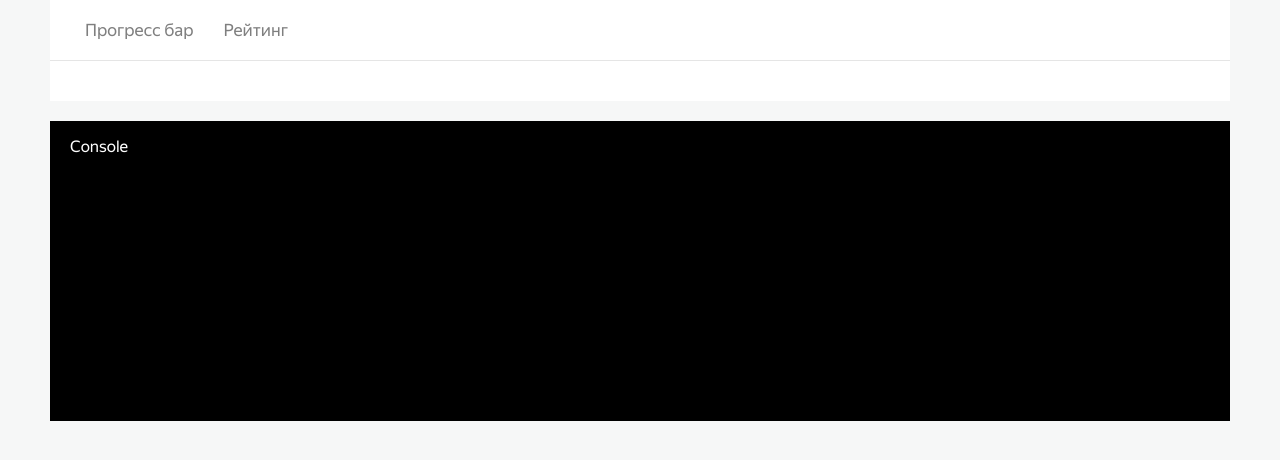
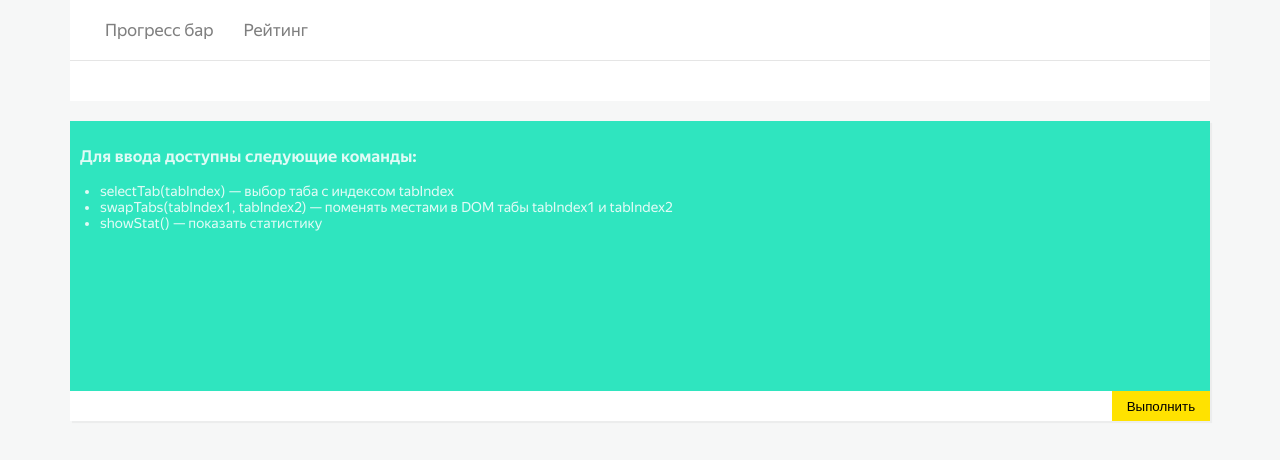
Before and after one commit to redveronika/ya-mm-task, a React app: page /main in a window 1280 px wide. Built offline with nearby package versions, Linux system fonts and the light colour scheme.

Commit message:
Внешний вид консоли

```diff
--- a/app/blocks/console/console.css
+++ b/app/blocks/console/console.css
@@ -0,0 +1,51 @@
+.console {
+    display: flex;
+    height: 100%;
+    flex-direction: column;
+    justify-content: space-between;
+}
+
+.console-window {
+    padding: 10px;
+    font-size: 14px;
+}
+
+.console-window__placeholder {
+    color: rgba(255, 255, 255, 0.85);
+}
+
+.console-window__placeholder-list {
+    padding-left: 20px;
+}
+
+.console-form {
+    width: 100%;
+    display: flex;
+}
+
+.console-form__input {
+    width: calc(100% - 100px);
+    height: 30px;
+    line-height: 30px;
+    padding: 0 10px;
+    border: 0;
+    font-size: 16px;
+    background-color: #fff;
+    outline-color: #2fe5bf;
+}
+
+.console-form__submit {
+    width: 100px;
+    height: 30px;
+    padding: 0;
+    box-sizing: border-box;
+    border: 0;
+    cursor: pointer;
+    background-color: #ffe200;
+    outline-color: #2fe5bf;
+}
+
+.console-form__submit:hover {
+    background-color: #feea54;
+    transition-delay: 0.1s;
+}
--- a/app/blocks/console/console.js
+++ b/app/blocks/console/console.js
@@ -1,8 +1,29 @@
-import React from 'react';
+import React, { Component } from 'react';
 
 import './console.css';
 
-const Console = () => (
-    <p>Console</p>
-);
+class Console extends Component {
+    render() {
+        return (
+            <div className="console command-window__container">
+                <div className="console-window">
+                    <div className="console-window__placeholder">
+                        <h3>Для ввода доступны следующие команды:</h3>
+                        <ul className="console-window__placeholder-list">
+                            <li>selectTab(tabIndex) — выбор таба с индексом tabIndex</li>
+                            <li>swapTabs(tabIndex1, tabIndex2) — поменять местами в DOM табы
+                                tabIndex1 и tabIndex2</li>
+                            <li>showStat() — показать статистику</li>
+                        </ul>
+                    </div>
+                </div>
+                <form className="console-form">
+                    <input type="text" className="console-form__input" />
+                    <input type="submit" className="console-form__submit" value="Выполнить" />
+                </form>
+            </div>
+        );
+    }
+}
+
 export default Console;
--- a/app/blocks/main/main.css
+++ b/app/blocks/main/main.css
@@ -1,8 +1,11 @@
 .main {
-    width: 1180px;
-    margin: 0 auto 30px;
     display: flex;
     flex-direction: column;
+    max-width: 1180px;
+    width: 100%;
+    margin: 0 auto 30px;
+    padding: 0 20px;
+    box-sizing: border-box;
 }
 
 .header {
@@ -17,12 +20,12 @@
     border-top: 1px solid rgba(0, 0, 0, 0.1);
 }
 
-.console {
+.command-window {
     width: 100%;
     height: 300px;
     margin-top: 20px;
-    padding: 0 20px;
     box-sizing: border-box;
-    background-color: #000;
+    background-color: #2fe5bf;
     color: white;
+    box-shadow: 2px 2px 1px rgba(0, 0, 0, 0.04)
 }
--- a/app/blocks/main/main.js
+++ b/app/blocks/main/main.js
@@ -31,7 +31,7 @@ const Main = ({ filter }) => (
         <section className="content">
             { filter !== null && filterComponents[filter]() }
         </section>
-        <section className="console">
+        <section className="command-window">
             <Console />
         </section>
     </main>
```
